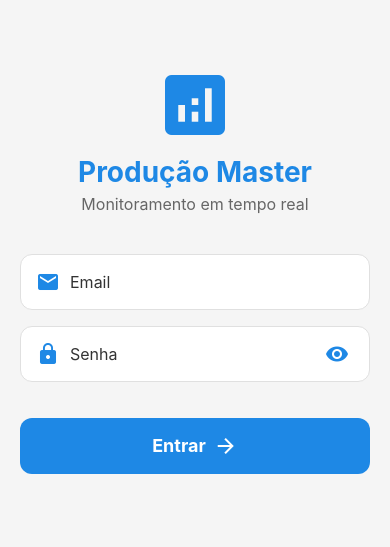
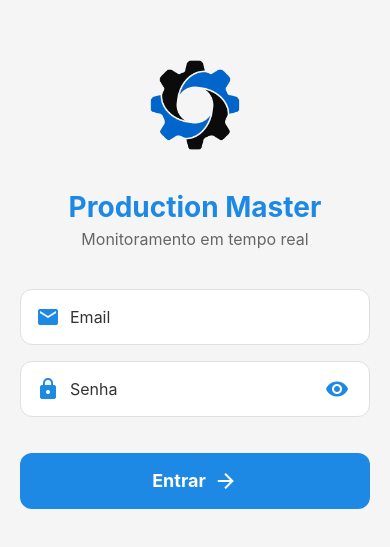
Before and after one commit to otreborBz/masterProduction, a React Native app: screen /Login in a window 390 px wide. Shown: the part 153-700 px from the top of the page. Built offline with nearby package versions, Linux system fonts and the light colour scheme; no server answers.

Commit message:
finalizado version v1.1

```diff
--- a/app.json
+++ b/app.json
@@ -1,12 +1,12 @@
 {
   "expo": {
-    "name": "Produção Master",
+    "name": "Production Master",
     "slug": "producao-master",
     "version": "1.0.0",
     "orientation": "portrait",
-    "icon": "./assets/icon.png",
+    "icon": "./src/assets/logo.png",
     "splash": {
-      "image": "./assets/splash.png",
+      "image": "./src/assets/logo.png",
       "resizeMode": "contain",
       "backgroundColor": "#ffffff"
     },
@@ -18,15 +18,17 @@
     ],
     "ios": {
       "supportsTablet": true,
-      "newArchEnabled": true
+      "newArchEnabled": true,
+      "bundleIdentifier": "com.codebr.productionmaster"
     },
     "android": {
       "adaptiveIcon": {
-        "foregroundImage": "./assets/adaptive-icon.png",
+        "foregroundImage": "./src/assets/logo.png",
         "backgroundColor": "#FFFFFF"
       },
       "newArchEnabled": true,
-      "package": "com.otrebor.producaomaster"
+      "package": "com.codebr.productionmaster",
+      "icon": "./src/assets/logo.png"
     },
     "web": {
       "favicon": "./assets/favicon.png"
--- /dev/null
+++ b/hooks/useProductionData.js
@@ -0,0 +1,41 @@
+import { collection, query, where, getDocs } from 'firebase/firestore';
+import { getFirestore } from 'firebase/firestore';
+
+export const useProductionData = () => {
+  const db = getFirestore();
+
+  const fetchProductionData = async (linha, selectedTurno = 'Todos') => {
+    try {
+      const productionRef = collection(db, 'producao_hora');
+      let q;
+
+      if (selectedTurno !== 'Todos') {
+        q = query(
+          productionRef,
+          where('linha', '==', linha),
+          where('turno', '==', selectedTurno)
+        );
+      } else {
+        q = query(
+          productionRef,
+          where('linha', '==', linha)
+        );
+      }
+
+      const querySnapshot = await getDocs(q);
+      const registros = querySnapshot.docs.map(doc => ({
+        id: doc.id,
+        ...doc.data(),
+        data: doc.data().data?.toDate?.() || doc.data().data
+      }));
+
+      return registros;
+    } catch (error) {
+      console.error('Erro ao buscar dados:', error);
+      Alert.alert('Erro', 'Não foi possível atualizar os dados.');
+      return [];
+    }
+  };
+
+  return { fetchProductionData };
+};
--- a/screens/LoginScreen.js
+++ b/screens/LoginScreen.js
@@ -44,8 +44,12 @@ export default function LoginScreen({ navigation }) {
       >
         <View style={styles.content}>
           <View style={styles.logoContainer}>
-            <MaterialIcons name="analytics" size={80} color={colors.primary} />
-            <Text style={styles.title}>Produção Master</Text>
+            <Image
+              source={require('../src/assets/logo.png')}
+              style={styles.logo}
+              resizeMode="contain"
+            />
+            <Text style={styles.title}>Production Master</Text>
             <Text style={styles.subtitle}>Monitoramento em tempo real</Text>
           </View>
 
@@ -109,25 +113,31 @@ const styles = StyleSheet.create({
   content: {
     flex: 1,
     justifyContent: 'center',
+    alignItems: 'center',
     padding: 20,
   },
   logoContainer: {
     alignItems: 'center',
     marginBottom: 40,
   },
+  logo: {
+    width: 150,
+    height: 150,
+    marginBottom: 10,
+  },
   title: {
     fontSize: 28,
     fontWeight: 'bold',
     color: colors.primary,
-    marginTop: 10,
+    marginBottom: 5,
   },
   subtitle: {
     fontSize: 16,
     color: colors.textLight,
-    marginTop: 5,
   },
   formContainer: {
     width: '100%',
+    maxWidth: 400,
   },
   inputContainer: {
     flexDirection: 'row',
--- a/screens/ProductionDataScreen.js
+++ b/screens/ProductionDataScreen.js
@@ -5,6 +5,7 @@ import { getAuth } from 'firebase/auth';
 import { globalStyles, colors } from '../styles/globalStyles';
 import { MaterialIcons, FontAwesome5 } from '@expo/vector-icons';
 import DateTimePickerModal from 'react-native-modal-datetime-picker';
+import { useProductionData } from '../hooks/useProductionData';
 
 const LINHAS = ['A', 'B', 'C', 'G', 'H', 'J', 'K', 'L', 'M', 'N', 'VR'];
 const TURNOS = ['A', 'B', 'C', 'X', 'Y', 'Todos'];
@@ -24,6 +25,7 @@ export default function ProductionDataScreen({ navigation }) {
   const [showDatesList, setShowDatesList] = useState(false);
   const db = getFirestore();
   const auth = getAuth();
+  const { fetchProductionData } = useProductionData();
 
   const formatDate = (date) => {
     if (!date) return '';
@@ -387,49 +389,9 @@ export default function ProductionDataScreen({ navigation }) {
     navigation.navigate('ProductionDetail', {
       linha,
       registros,
-      fetchProductionData,
       selectedTurno
     });
   };
-
-  const fetchProductionData = async (linha, selectedTurno = 'Todos') => {
-    try {
-      const productionRef = collection(db, 'producao_hora');
-      let q;
-
-      if (selectedTurno !== 'Todos') {
-        q = query(
-          productionRef,
-          where('linha', '==', linha),
-          where('turno', '==', selectedTurno)
-        );
-      } else {
-        q = query(
-          productionRef,
-          where('linha', '==', linha)
-        );
-      }
-
-      const querySnapshot = await getDocs(q);
-      const registros = querySnapshot.docs.map(doc => ({
-        id: doc.id,
-        ...doc.data(),
-        data: doc.data().data?.toDate?.() || doc.data().data
-      }));
-
-      return registros;
-    } catch (error) {
-      console.error('Erro ao buscar dados:', error);
-      Alert.alert('Erro', 'Não foi possível atualizar os dados.');
-      return [];
-    }
-  };
-
-  useEffect(() => {
-    navigation.setParams({
-      fetchProductionData: fetchProductionData
-    });
-  }, []);
 
   // Componente para renderizar a lista de datas agrupadas
   const GroupedDatesList = () => {
--- a/screens/ProductionDetailScreen.js
+++ b/screens/ProductionDetailScreen.js
@@ -7,6 +7,7 @@ import { PieChart, BarChart, LineChart } from 'react-native-chart-kit';
 import ViewShot from "react-native-view-shot";
 import * as Print from 'expo-print';
 import * as Sharing from 'expo-sharing';
+import { useProductionData } from '../hooks/useProductionData';
 
 const screenWidth = Dimensions.get('window').width;
 
@@ -26,7 +27,8 @@ const chartColors = {
 };
 
 export default function ProductionDetailScreen({ route, navigation }) {
-  const { linha, registros: initialRegistros, fetchProductionData, selectedTurno } = route.params;
+  const { linha, registros: initialRegistros, selectedTurno } = route.params;
+  const { fetchProductionData } = useProductionData();
   const [registros, setRegistros] = useState(initialRegistros);
   const [selectedRegistro, setSelectedRegistro] = useState(null);
   const [modalVisible, setModalVisible] = useState(false);
@@ -38,11 +40,9 @@ export default function ProductionDetailScreen({ route, navigation }) {
   const handleRefresh = async () => {
     try {
       setIsRefreshing(true);
-      if (fetchProductionData) {
-        const newRegistros = await fetchProductionData(linha, selectedTurno);
-        if (newRegistros && newRegistros.length > 0) {
-          setRegistros(newRegistros);
-        }
+      const newRegistros = await fetchProductionData(linha, selectedTurno);
+      if (newRegistros && newRegistros.length > 0) {
+        setRegistros(newRegistros);
       }
     } catch (error) {
       console.error('Erro ao atualizar:', error);
```
Also changed, not shown: src/assets/logo.png (added), 28 other files (tests, documents, lock files or other folders).
